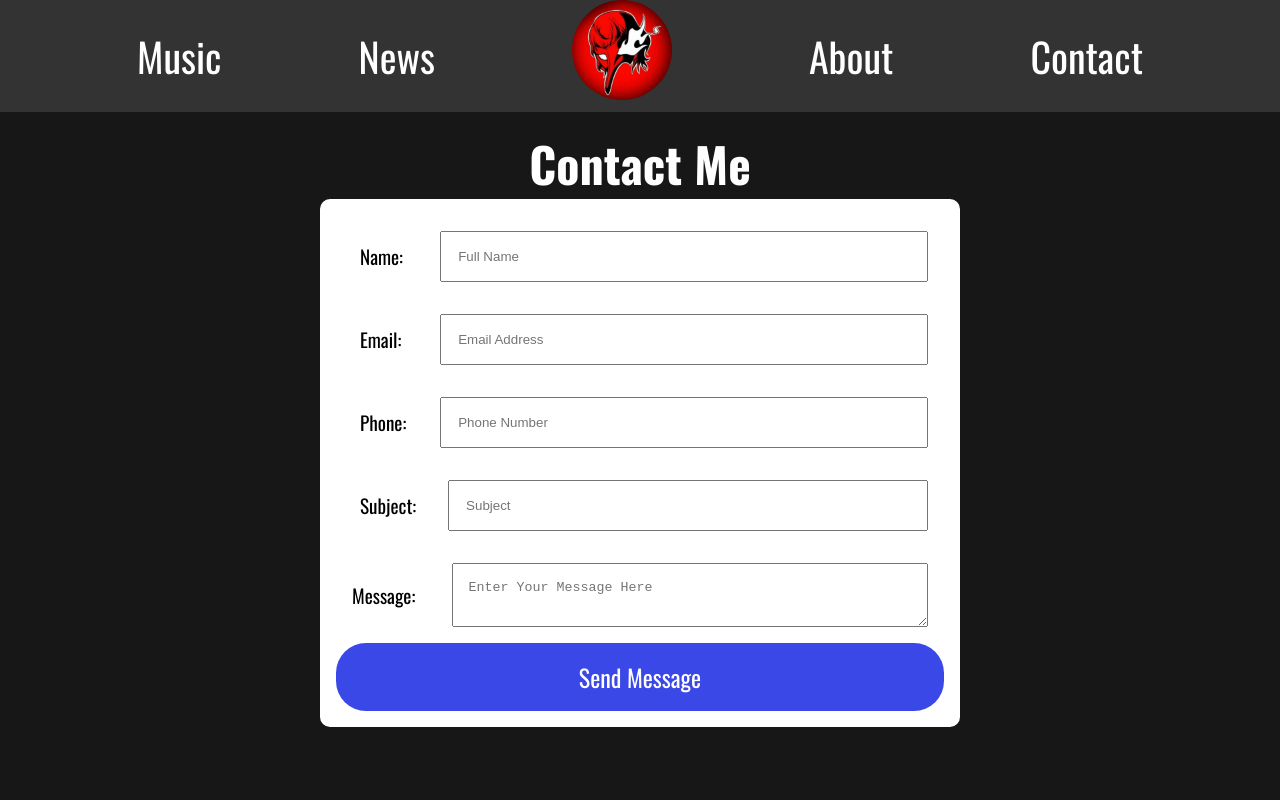
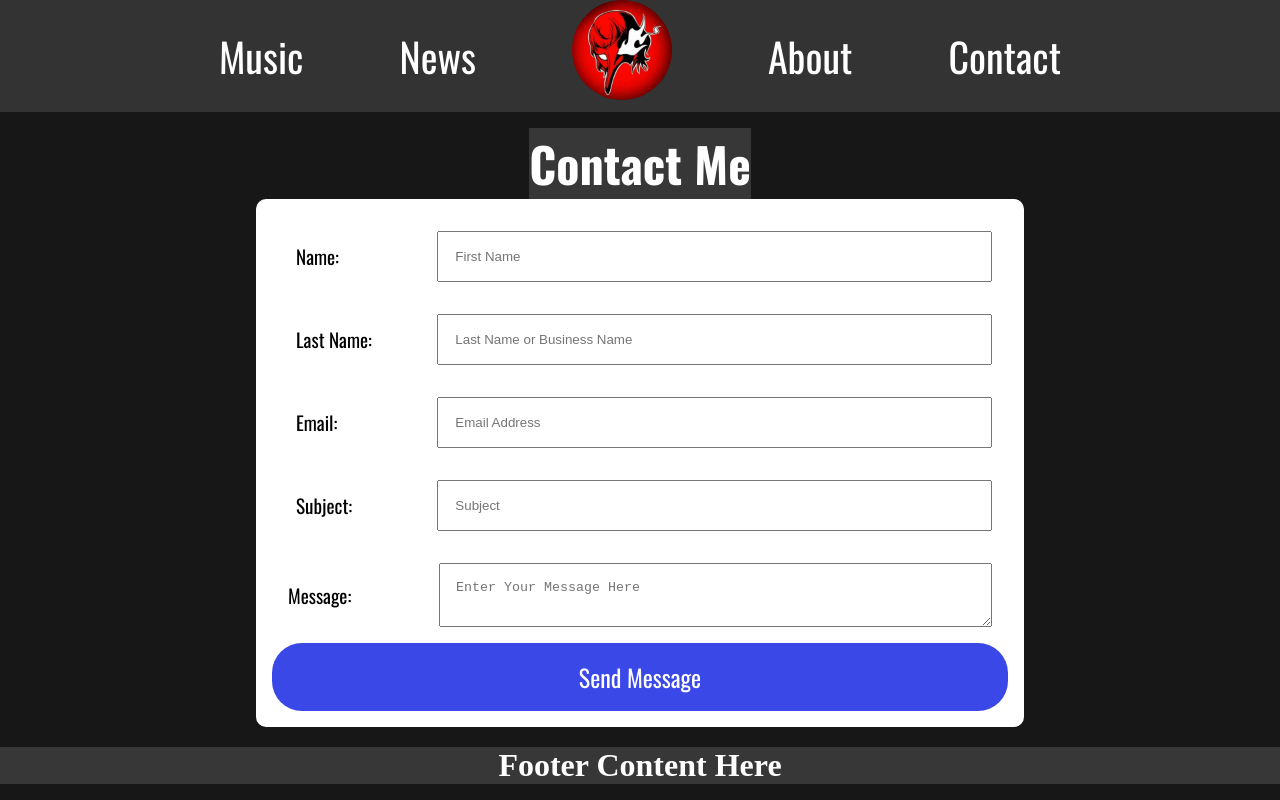
Before and after one commit to Ctrlalton03/MusicPortfolio, a React (Vite) app: page /contact in a window 1280 px wide. Built offline with nearby package versions, Linux system fonts and the light colour scheme; a web font is replaced by a local one.

Commit message:
footer started

```diff
--- a/src/App.tsx
+++ b/src/App.tsx
@@ -6,6 +6,7 @@ import News from './Pages/news';
 import AboutMe from './Pages/AboutMe';
 import ContactPage from './Pages/contact';
 import MusicPage from './Pages/music';
+import Footer from './Components/Footer';
 
 function App() {
 
@@ -20,6 +21,7 @@ function App() {
           <Route path="/contact" element={<ContactPage />} />
           <Route path="/music" element={<MusicPage />} />
         </Routes>
+        <Footer />
       </Router>
 
     </>
--- /dev/null
+++ b/src/Components/Footer.tsx
@@ -0,0 +1,17 @@
+import "../Css/Footer.css"
+
+const Footer = () => {
+    return (
+        <>
+        <div>
+            <footer className="bg-gray-800 text-white py-4 mt-8">
+                <h1 color-white text-center>
+                    Footer Content Here
+                </h1>
+                </footer>
+        </div>
+        </>
+    )
+}
+
+export default Footer;
--- a/src/Components/header.tsx
+++ b/src/Components/header.tsx
@@ -18,15 +18,19 @@ const Header = () => {
           <span className="line"></span>
         </div>
         <ul className={`nav-links ${isOpen ? 'active' : ''}`}>
-          <li><Link to="/music" onClick={toggleMenu}>Music</Link></li>
-          <li><Link to="/news" onClick={toggleMenu}>News</Link></li>
+          <div className="nav-left">
+            <li><Link to="/music" onClick={toggleMenu}>Music</Link></li>
+            <li><Link to="/news" onClick={toggleMenu}>News</Link></li>
+          </div>
           <div className="logo">
             <Link to="/">
               <img src="/Images/HomeButton.jpg" alt="Home" />
             </Link>
           </div>
-          <li><Link to="/AboutMe" onClick={toggleMenu}>About</Link></li>
-          <li><Link to="/contact" onClick={toggleMenu}>Contact</Link></li>
+          <div className="nav-right">
+            <li><Link to="/AboutMe" onClick={toggleMenu}>About</Link></li>
+            <li><Link to="/contact" onClick={toggleMenu}>Contact</Link></li>
+          </div>
         </ul>
       </nav>
     </header>
--- a/src/Css/AboutPage.css
+++ b/src/Css/AboutPage.css
@@ -112,7 +112,7 @@
 }
 
 .TextLink {
-    font-size: 1.2rem;
+    font-size: .8rem;
     color: #007BFF;
     text-decoration: none;
 }
@@ -137,7 +137,7 @@
         margin: 10px;
         margin: 0;
         text-align: center;
-        max-width: 50%;
+        max-width: 60%;
         font-family: 'Oswald', sans-serif;
         font-size: 1rem;
         font-weight: 400;
--- a/src/Css/ContactPage.css
+++ b/src/Css/ContactPage.css
@@ -74,7 +74,7 @@
 
 
 .ContactFormInput label{
-    width: 10%;
+    width: 20%;
 
     font-family: 'Oswald', serif;
     font-size: 1.2rem;
@@ -95,7 +95,7 @@
 
 
 .ContactFormInput_Message label{
-    width: 10%;
+    width: 20%;
     font-family: 'Oswald', serif;
     font-size: 1.2rem;
     color: rgb(0, 0, 0);
@@ -135,7 +135,7 @@
         margin: 0;
     }
     .ContactForm{
-        width: 50%;
+        width: 60%;
     }
     .ContactFormInput_Message textarea{
         width: 100%;
--- /dev/null
+++ b/src/Css/Footer.css
@@ -0,0 +1,7 @@
+
+h1{
+    color: white;
+    text-align: center;
+    margin-top: 20px;
+    background-color: rgb(55, 55, 55);
+}
--- a/src/Css/Header.css
+++ b/src/Css/Header.css
@@ -22,14 +22,16 @@ nav {
     justify-content: center;
     align-items: center;
     width: 100%;
+    max-width: 1100px; /* Match your main content width */
+    margin: 0 auto;
 }
-
-
 
 .logo img {
     width: 100px;
     height: auto;
     border-radius: 50%;
+    justify-content: center;
+    align-items: center;
 }
 
 ul {
@@ -48,6 +50,7 @@ a {
     text-decoration: none;
     color: #fff;
     font-size: 2.5rem;
+    gap: 20px;
 }
 
 a:hover {
@@ -71,34 +74,66 @@ a:hover {
 .nav-links {
     display: flex;
     width: 100%;
-    justify-content: space-evenly;
+    justify-content: center;
+    align-items: center;
+    gap: 6rem; /* Increased spacing between all nav items */
+}
+
+.nav-left,
+.nav-right {
+    display: flex;
+    justify-content: flex-end;
+    align-items: center;
+    gap: 6rem; /* Increased spacing between left/right links */
+}
+
+.logo {
+    display: flex;
+    justify-content: center;
     align-items: center;
 }
 
 @media (max-width: 768px) {
+    body {
+        background-color: #333;
+    }
+    .Header-container {
+        background-color: #333;
+        width: 100vw;
+        min-height: 100vh;
+    }
     .nav-links {
         display: none;
         position: absolute;
         top: 60px;
         right: 0;
-      width: 100%;
+        width: 100vw;
+        min-height: 100vh;
         background-color: #333;
         flex-direction: column;
         align-items: center;
         transition: all 0.3s ease;
         z-index: 1000;
     }
-
     .nav-links.active {
         display: flex;
     }
-
     .hamburger {
         display: flex;
     }
-
     li {
         margin: 10px 0;
+    }
+    /* If you have a button inside nav-links, style it here */
+    .nav-links button {
+        margin: 20px 0;
+        font-size: 1.5rem;
+        padding: 1rem 2rem;
+        border-radius: 30px;
+        border: none;
+        background-color: #268de2;
+        color: #fff;
+        cursor: pointer;
     }
 }
 
--- a/src/Css/ProjectCovers.css
+++ b/src/Css/ProjectCovers.css
@@ -199,6 +199,6 @@
 }
 
 .description-container p b{
-    font-size: 1rem;
+    font-size: .8rem;
     margin: 10px 0;
 }
--- a/src/Pages/Homepage.tsx
+++ b/src/Pages/Homepage.tsx
@@ -14,7 +14,7 @@ const HomePage = () => {
     return (
 
         <div className='HomepageContainer' data-aos="fade-up">
-            <h2>VGM Composer/Producer </h2>
+            <h2>Composer * Producer * Sound Designer </h2>
             <div className='musicContainer'>
             <h1>Thanks for stopping by! This site is being frequently updated with new content. In the meantime, please feel free to explore the other pages to check out my work!</h1>
 
--- a/src/Pages/contact.tsx
+++ b/src/Pages/contact.tsx
@@ -3,9 +3,9 @@ import emailjs from '@emailjs/browser';
 import React, { useState, useRef } from 'react';
 
 interface ContactFormData {
-    name: string;
+    Firstname: string;
+    Lastname: string;
     email: string;
-    phone?: string;
     subject: string;
     message: string;
 }
@@ -14,9 +14,9 @@ const ContactPage: React.FC = () => {
     const formRef = useRef<HTMLFormElement>(null);
 
     const [formData, setFormData] = useState<ContactFormData>({
-        name: '',
+        Firstname: '',
+        Lastname: '',
         email: '',
-        phone: '',
         subject: '',
         message: ''
     })
@@ -42,9 +42,9 @@ const ContactPage: React.FC = () => {
                 'service_i7n3fy8',
                 'template_xjt87im',
                 {
-                  from_name: formData.name,
+                  from_name: formData.Firstname,
+                  from_surname: formData.Lastname,
                   from_email: formData.email,
-                  phone: formData.phone,
                   subject: formData.subject,
                   message: formData.message,
                 },
@@ -53,7 +53,7 @@ const ContactPage: React.FC = () => {
 
               console.log('Email sent successfully:', result.text);
               setSubmitStatus('success');
-              setFormData({ name: '', email: '', phone: '', subject: '', message: '' });
+              setFormData({ Firstname: '', Lastname:'', email: '', subject: '', message: '' });
             } catch (error) {
               console.error('Failed to send email:', error);
               setSubmitStatus('error');
@@ -78,14 +78,24 @@ const ContactPage: React.FC = () => {
                         <label htmlFor="name">Name:</label>
                         <input
                             type="text"
-                            id="name"
-                            name="name"
-                            value={formData.name}
+                            id="Firstname"
+                            name="Firstname"
+                            value={formData.Firstname}
                             onChange={handleChange}
-                            placeholder='Full Name' required/>
+                            placeholder='First Name' required/>
                     </div>
                     <div className='ContactFormInput'>
-                        <label htmlFor="email">Email:</label>
+                        <label htmlFor="email">Last Name:</label>
+                        <input
+                            type="text"
+                            id="Lastname"
+                            name="Lastname"
+                            value={formData.Lastname}
+                            onChange={handleChange}
+                            placeholder='Last Name or Business Name' required/>
+                    </div>
+                    <div className='ContactFormInput'>
+                        <label htmlFor="phone">Email:</label>
                         <input
                             type="email"
                             id="email"
@@ -93,17 +103,6 @@ const ContactPage: React.FC = () => {
                             value={formData.email}
                             onChange={handleChange}
                             placeholder='Email Address' required/>
-                    </div>
-                    <div className='ContactFormInput'>
-                        <label htmlFor="phone">Phone:</label>
-                        <input
-                            type="tel"
-                            id="phone"
-                            name="phone"
-                            value={formData.phone}
-                            onChange={handleChange}
-                            placeholder="Phone Number"
-                        />
                     </div>
                     <div className='ContactFormInput'>
                         <label htmlFor="email">Subject:</label>
@@ -141,8 +140,6 @@ const ContactPage: React.FC = () => {
                 }`}
               >
                 {isSubmitting ? 'Sending...' : 'Send Message'}
-              </button>
-
                 {submitStatus === 'success' && (
           <div className="p-3 bg-green-100 border border-green-400 text-green-700 rounded">
             Message sent successfully!
@@ -154,6 +151,7 @@ const ContactPage: React.FC = () => {
                             Failed to send message. Please try again.
                           </div>
                         )}
+              </button>
 
             </form>
             </div>
```
Also changed, not shown: src/Pages/AboutMe.tsx (+5 -5 lines), 1 other file (tests, documents, lock files or other folders). Lines whose indentation alone changed are shown as unchanged.
